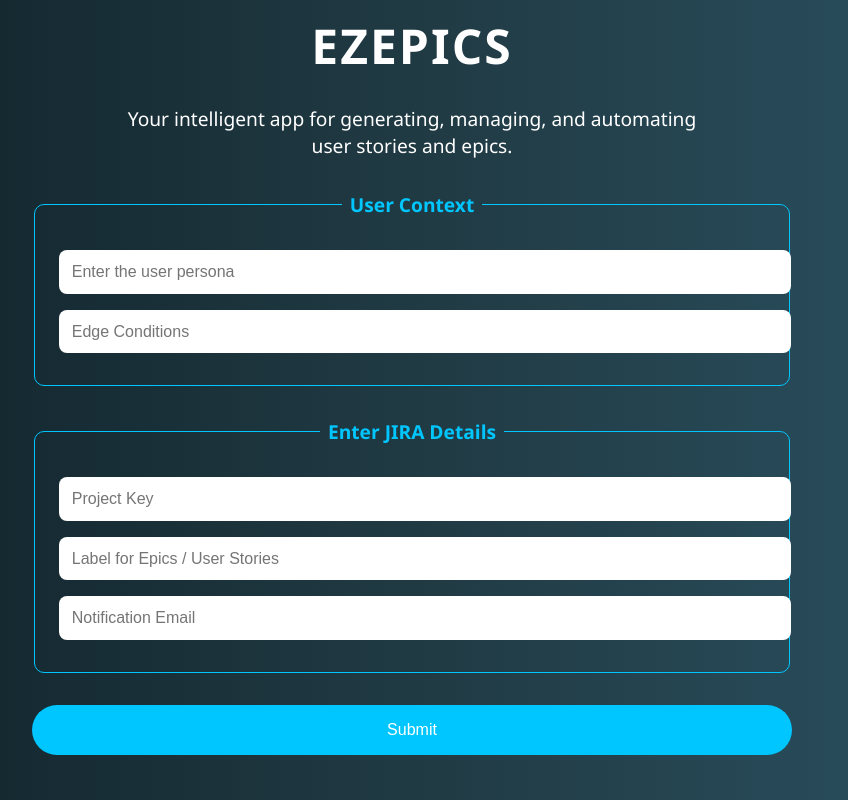
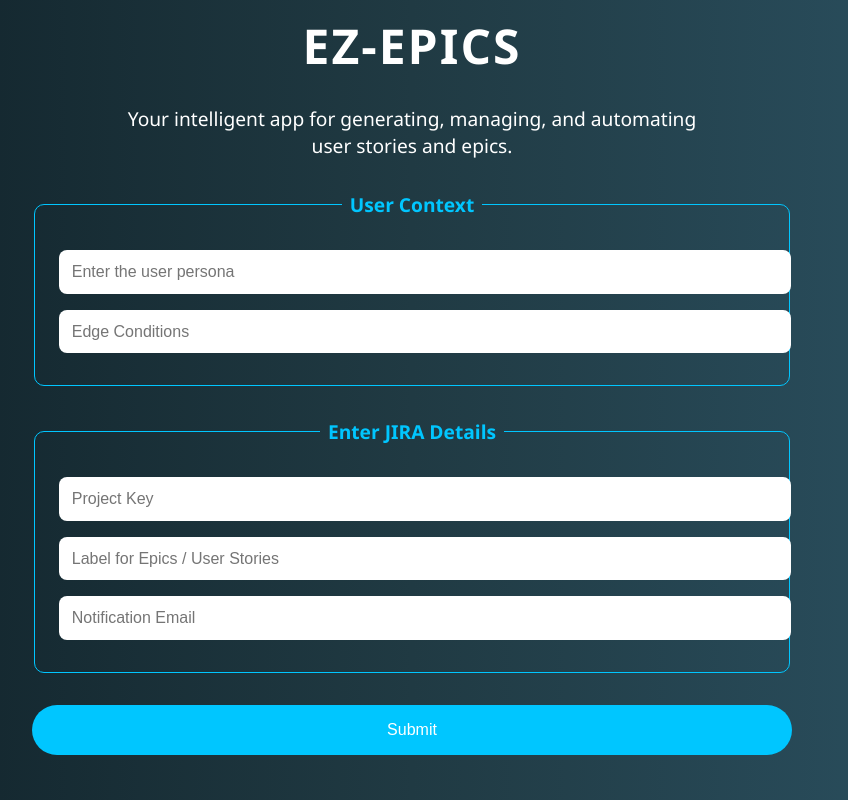
Before and after one commit to vatsanchetlur/ezepics-f, a plain HTML site: page index.html in a window 1280 px wide. Shown: the whole page, without its empty margins (228-1076 px from the left). Drawn offline with Linux system fonts and the light colour scheme.

Commit message:
Title Change

```diff
--- a/index.html
+++ b/index.html
@@ -77,7 +77,7 @@
   </style>
 </head>
 <body>
-  <header>EZEPICS</header>
+  <header>EZ-EPICS</header>
   <p>Your intelligent app for generating, managing, and automating user stories and epics.</p>
 
   <form id="userForm">
```
